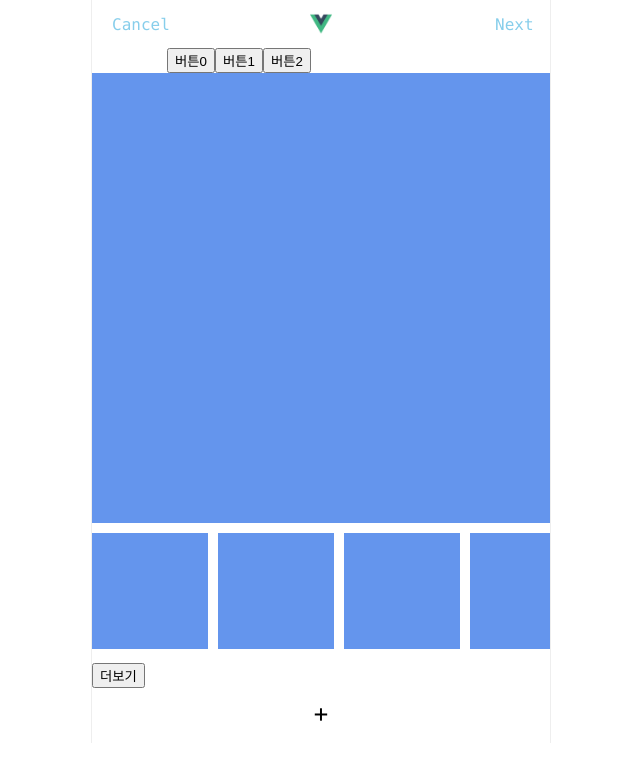
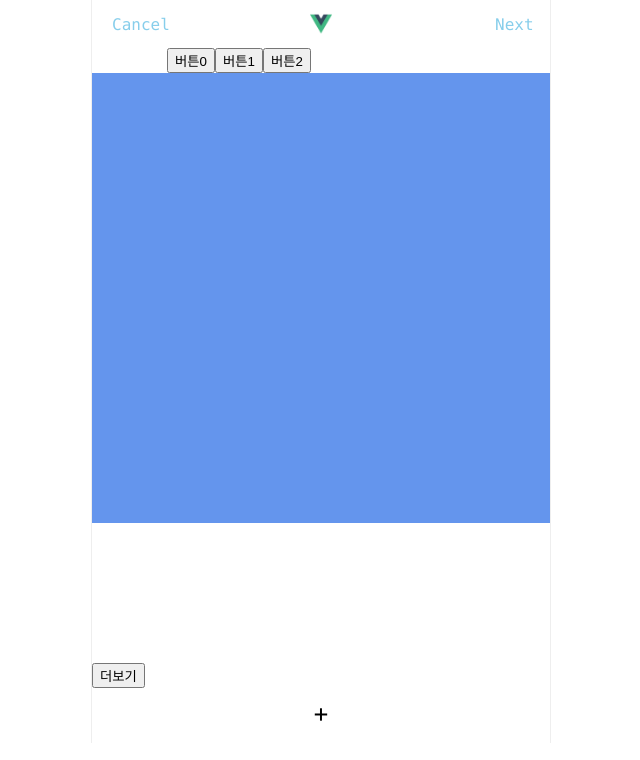
Before and after one commit to yuriop1/Instagram, a Vue app in the folder instagram/: page / in a window 1280 px wide. Both pictures are taken after a click on the button "버튼1". Shown: the top 760 px of the page, without its empty margins (319-959 px from the left). Built offline with nearby package versions, Linux system fonts and the light colour scheme; a small style sheet from the web is missing.

Commit message:
필터 추가

```diff
--- a/instagram/jsconfig.json
+++ b/instagram/jsconfig.json
@@ -4,6 +4,10 @@
     "module": "esnext",
     "baseUrl": "./",
     "moduleResolution": "node",
+    "compilerOption":{
+      "outDir": "./dist/js",
+      "sourceMap": true,
+    },
     "paths": {
       "@/*": [
         "src/*"
--- a/instagram/public/index.html
+++ b/instagram/public/index.html
@@ -5,6 +5,7 @@
     <meta http-equiv="X-UA-Compatible" content="IE=edge">
     <meta name="viewport" content="width=device-width,initial-scale=1.0">
     <link rel="icon" href="<%= BASE_URL %>favicon.ico">
+    <link href="https://cdnjs.cloudflare.com/ajax/libs/cssgram/0.1.12/cssgram.min.css" rel="stylesheet">
     <title><%= htmlWebpackPlugin.options.title %></title>
   </head>
   <body>
--- a/instagram/src/App.vue
+++ b/instagram/src/App.vue
@@ -15,7 +15,7 @@
   <button @click="step = 1">버튼1</button>
   <button @click="step = 2">버튼2</button>
 
-  <Container :param="instaData" :step="step" :url="url" @containerParam = "containerParam"/>
+  <Container ref="containerRef" :param="instaData" :step="step" :url="url" @containerParam = "containerParam" @write="myWrite = $event"/>
 
   <button @click="more">더보기</button>
 
@@ -43,6 +43,7 @@ export default {
       moreButton : 0,
       step:0,
       url: '',
+      myWrite: '',
     }
   },
   methods : {
@@ -58,9 +59,8 @@ export default {
     },
     upload(e){
       let a = e.target.files;
-      console.log(a[0]);
       this.url = URL.createObjectURL(a[0]);
-      console.log(this.url);
+      debugger;
       this.step = 1;
     },
     publish(){
@@ -71,9 +71,10 @@ export default {
       likes: 36,
       date: "May 15",
       liked: false,
-      content: this.containerParam,
+      content: this.myWrite,
       filter: "perpeua"
     };
+    debugger;
       this.instaData.unshift(내게시물);
       this.step = 0;
     },
--- a/instagram/src/components/Container.vue
+++ b/instagram/src/components/Container.vue
@@ -6,18 +6,14 @@
     <div v-show="step===1">
         <div class="upload-image" :style="`background-image: url(${url})`"></div>
         <div class="filters">
-            <div class="filter-1" ></div>
-            <div class="filter-1"></div>
-            <div class="filter-1"></div>
-            <div class="filter-1"></div>
-            <div class="filter-1"></div>
+            <filterBox :url="url" v-for="filter in filterList" :key="filter" :filter="filter"></filterBox>
         </div>
     </div>
     <div v-show="step===2">
         <!-- 글작성페이지 -->
         <div class="upload-image" :style="`background-image: url(${url})`"></div>
         <div class="write" >
-            <textarea @input="$emit('containerParam',$event.target.value)" class="write-box">write!</textarea>
+            <textarea @input="$emit('write', $event.target.value)" class="write-box">write!</textarea>
         </div>
     </div>
 
@@ -28,17 +24,28 @@
 
 <script>
 import Post from './Post.vue';
+import FilterBox from './FilterBox.vue';
 export default {
     name: 'App',
+    data(){
+        return {
+            filterList : [ "aden", "_1977", "brannan", "brooklyn", "clarendon", "earlybird", "gingham", "hudson",
+            "inkwell", "kelvin", "lark", "lofi", "maven", "mayfair", "moon", "nashville", "perpetua",
+            "reyes", "rise", "slumber", "stinson", "toaster", "valencia", "walden", "willow", "xpro2"],
+        }
+    },
     components: {
         Post,
+        FilterBox,
     },
     props : {
         param : Array,
         step : Number,
         url : String,
     },
+    methods : {},
 }
+
 </script>
 
 <style>
--- /dev/null
+++ b/instagram/src/components/FilterBox.vue
@@ -0,0 +1,26 @@
+<template>
+  <div class="filter-item" :class="filter" :style="`background-image:url(${url})`"></div>
+</template>
+
+<script>
+export default {
+    name : 'FilterBox',
+    props: {
+        url: String,
+        filter : String,
+    }
+}
+</script>
+
+<style>
+.filter-item {
+  width: 100px;
+  height: 100px;
+  margin: 10px 10px 10px auto;
+  padding: 8px;
+  display: inline-block;
+  color : white;
+  background-size: cover;
+  background-position : center;
+}
+</style>
--- a/instagram/src/newFile.js
+++ b/instagram/src/newFile.js
@@ -14,8 +14,6 @@ moreButton: 0,
 },
 methods: {
 more() {
-// eslint-disable-next-line no-debugger
-debugger;
 console.log('첫번쨰' + this.moreButton);
 this.moreButton++;
 
```
Also changed, not shown: instagram/src/newFile.2.js (added, +49 -0 lines), instagram/.eslintrc.js.
